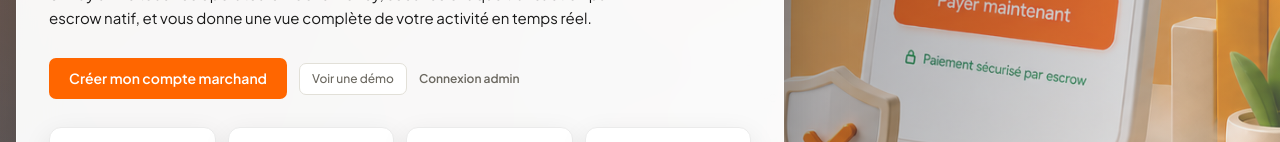
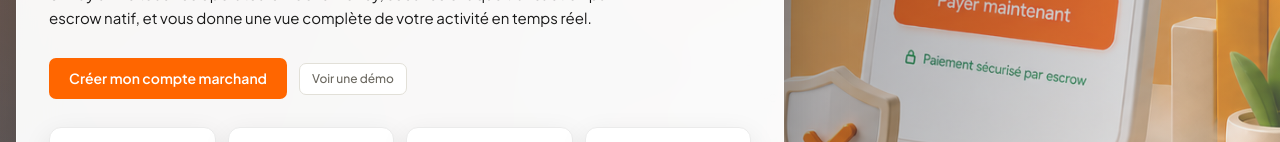
Before and after one commit to Skayls-dev/Stpay-portal, a React (Vite) app: page / in a window 1280 px wide. Shown: the part 658-800 px from the top of the page. Built offline with nearby package versions, Linux system fonts and the light colour scheme; no server answers.

Commit message:
feat(landing): hide admin login link from landing page

```diff
--- a/src/pages/LandingPage.tsx
+++ b/src/pages/LandingPage.tsx
@@ -298,7 +298,6 @@ export default function LandingPage() {
             <div className="flex flex-wrap items-center gap-3">
               <Link to="/register" className="btn-primary px-5 py-2.5 text-[14px]">{t.createMerchant}</Link>
               <Link to="/demo/webshop" className="btn-secondary">{t.webshopDemo}</Link>
-              <Link to="/admin/login" className="text-[12px] font-semibold text-[var(--text-2)] hover:text-[var(--text-1)] transition-colors">{t.adminLogin}</Link>
             </div>
 
             {/* Metrics */}
```
